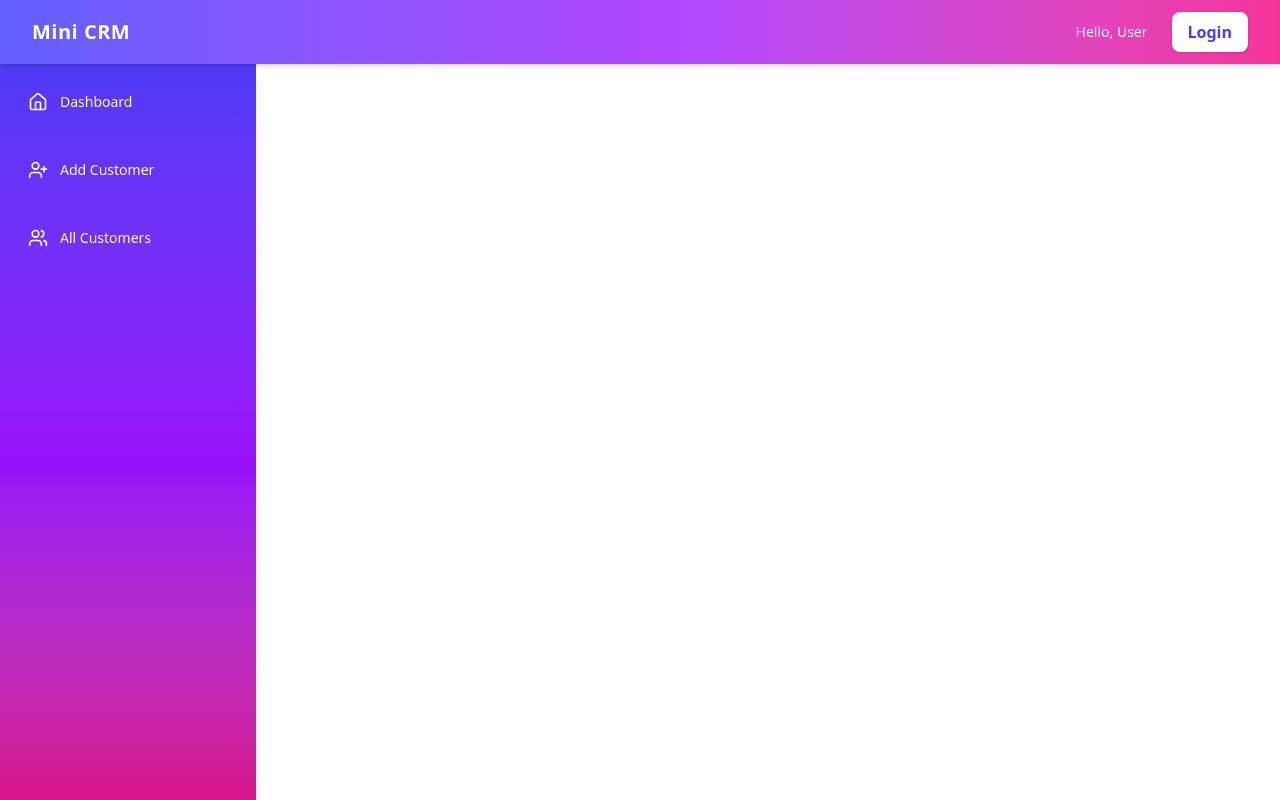
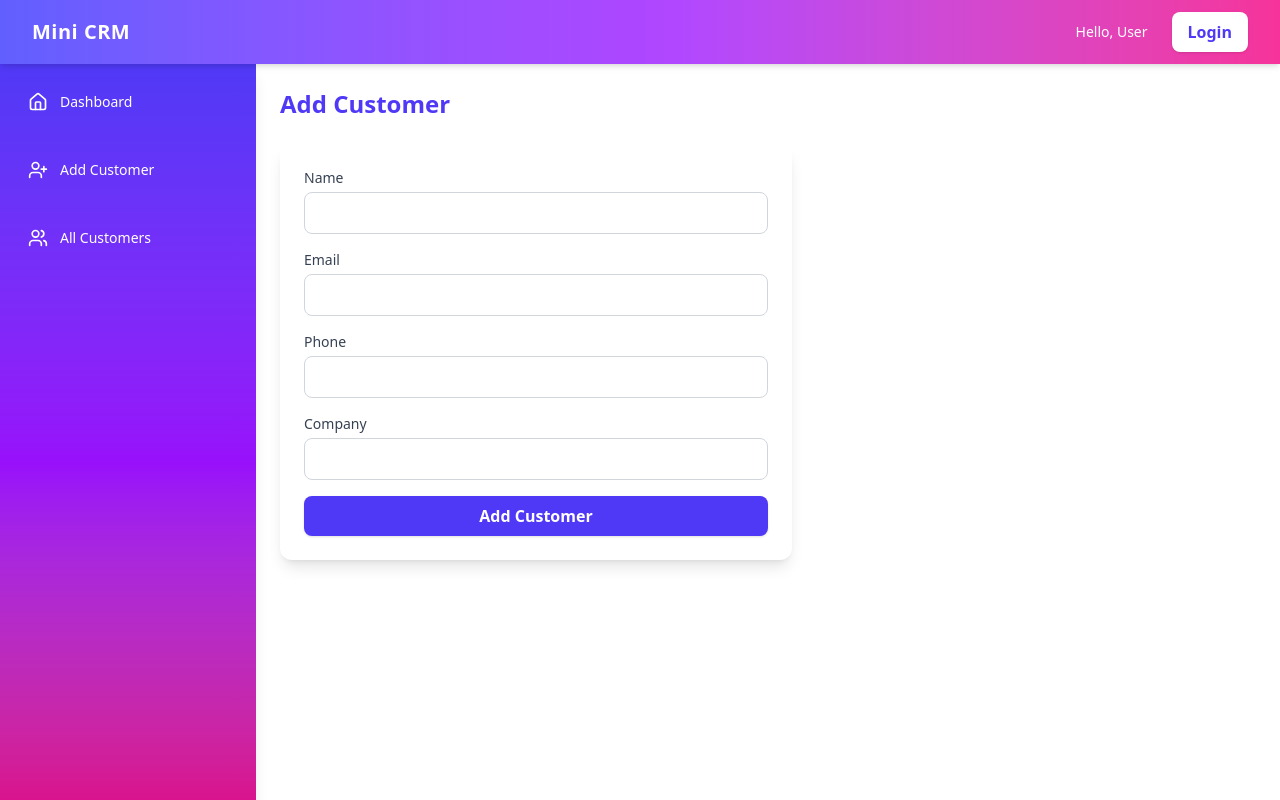
Before and after one commit to ankit11556/mini-crm-application, a React (Vite) app in the folder frontend/: page /add-customer in a window 1280 px wide. Built offline with nearby package versions, Linux system fonts and the light colour scheme; no server answers.

Commit message:
create add customer page and  api handle

```diff
--- a/frontend/src/components/Sidebar.jsx
+++ b/frontend/src/components/Sidebar.jsx
@@ -1,4 +1,5 @@
 import { Home, UserPlus, Users } from "lucide-react";
+import { Link } from "react-router-dom";
 const  Sidebar = ({ isOpen, toggleSidebar })=> {
   return (
     <aside
@@ -15,7 +16,11 @@ const  Sidebar = ({ isOpen, toggleSidebar })=> {
 
         <li  className="flex items-center gap-3 p-3 rounded-xl hover:bg-white/20 transition">
           <UserPlus size={20} />
-          <span className="text-sm font-medium">Add Customer</span>
+          <span className="text-sm font-medium">
+            <Link to="/add-customer">
+            Add Customer
+            </Link>
+            </span>
         </li>
 
         <li  className="flex items-center gap-3 p-3 rounded-xl hover:bg-white/20 transition">
--- /dev/null
+++ b/frontend/src/pages/AddCustomer.jsx
@@ -0,0 +1,93 @@
+import { useState } from "react";
+import { addCustomerApi } from "../services/CustomerApi";
+
+const  AddCustomer = () =>{
+  const [formData, setFormData] = useState({
+    name: "",
+    email: "",
+    phone: "",
+    company: "",
+  });
+
+  const handleChange = (e) => {
+    setFormData({ ...formData, [e.target.name]: e.target.value });
+  };
+
+  const handleSubmit = async (e) => {
+    e.preventDefault();
+   try {
+    const res = await addCustomerApi(formData)
+    alert(res.data.message)
+   } catch (error) {
+    alert(error.response?.data?.message)
+   }
+  };
+
+  return (
+    <div className="p-6 md:ml-64">
+      <h2 className="text-2xl font-bold text-indigo-600 mb-6">Add Customer</h2>
+
+      <form
+        onSubmit={handleSubmit}
+        className="bg-white shadow-lg rounded-xl p-6 max-w-lg space-y-4"
+      >
+
+        <div>
+          <label className="block text-sm font-medium text-gray-700">Name</label>
+          <input
+            type="text"
+            name="name"
+            value={formData.name}
+            onChange={handleChange}
+            required
+            className="w-full mt-1 p-2 border border-gray-300 rounded-lg focus:ring-2 focus:ring-indigo-500"
+          />
+        </div>
+
+        <div>
+          <label className="block text-sm font-medium text-gray-700">Email</label>
+          <input
+            type="email"
+            name="email"
+            value={formData.email}
+            onChange={handleChange}
+            required
+            className="w-full mt-1 p-2 border border-gray-300 rounded-lg focus:ring-2 focus:ring-indigo-500"
+          />
+        </div>
+
+        <div>
+          <label className="block text-sm font-medium text-gray-700">Phone</label>
+          <input
+            type="text"
+            name="phone"
+            value={formData.phone}
+            onChange={handleChange}
+            required
+            className="w-full mt-1 p-2 border border-gray-300 rounded-lg focus:ring-2 focus:ring-indigo-500"
+          />
+        </div>
+
+        <div>
+          <label className="block text-sm font-medium text-gray-700">Company</label>
+          <input
+            name="company"
+            value={formData.company}
+            onChange={handleChange}
+            required
+            className="w-full mt-1 p-2 border border-gray-300 rounded-lg focus:ring-2 focus:ring-indigo-500"
+          />
+        </div>
+
+        <button
+          type="submit"
+          className="w-full bg-indigo-600 text-white font-semibold py-2 rounded-lg shadow hover:bg-indigo-700 transition"
+        >
+          Add Customer
+        </button>
+      </form>
+    </div>
+  );
+}
+
+export default AddCustomer
--- a/frontend/src/routes/App.routes.jsx
+++ b/frontend/src/routes/App.routes.jsx
@@ -1,6 +1,7 @@
 import {Routes, Route} from "react-router-dom";
 import Register from "../pages/Register";
 import Login from "../pages/Login";
+import AddCustomer from "../pages/AddCustomer";
 
 const AppRouter = ()=>{
   return(
@@ -8,6 +9,8 @@ const AppRouter = ()=>{
     <Routes>
       <Route path="/register" element={<Register/>}></Route>
       <Route path="/login" element={<Login/>}></Route>
+
+      <Route path="/add-customer" element={<AddCustomer/>}></Route>
     </Routes>
     </>
   )
--- /dev/null
+++ b/frontend/src/services/CustomerApi.js
@@ -0,0 +1,9 @@
+import axios from "axios"
+
+const API_URL = import.meta.env.VITE_API_URL;
+
+export const addCustomerApi = async (data) => {
+  return axios.post(`${API_URL}/customers`,data,
+   {withCredentials: true}
+  )
+}
```
